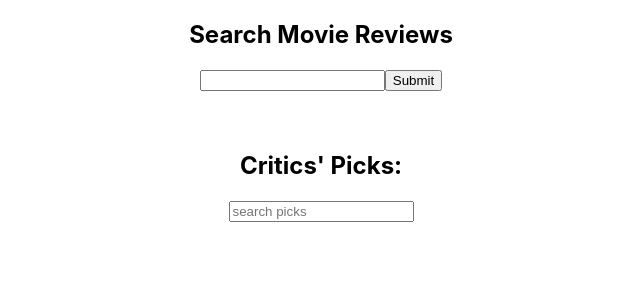
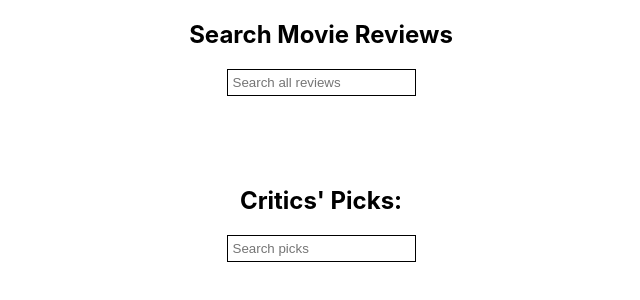
Before and after one commit to vlttx/nyt, a React (Create React App) app: page / in a window 1280 px wide. Shown: the top 300 px of the page, without its empty margins (319-959 px from the left). Built offline with nearby package versions, Linux system fonts and the light colour scheme; no server answers.

Commit message:
add SearchBox component

```diff
--- a/src/App.js
+++ b/src/App.js
@@ -2,6 +2,7 @@ import React from 'react';
 import './App.css';
 import fetch from 'isomorphic-fetch'
 import { CardList } from './components/card-list/CardList'
+import { SearchBox } from './components/search-box/SearchBox'
 
 
 const API_KEY = process.env.REACT_APP_NYT_API_KEY
@@ -46,13 +47,12 @@ class App extends React.Component {
     <div className="App">
       <form onSubmit={this.handleSubmit}>
       <h2>Search Movie Reviews</h2>
-      <input type="text" onChange={this.handleChange}/>
-      <button type="submit">Submit</button>
+      <input className="search"type="text" onChange={this.handleChange} placeholder={"Search all reviews"} />
       </form>
       <br/>
       <br/>
-     { this.state.reviews.length === 0 ? <div><h2>Critics' Picks:</h2><input type="search" placeholder="search picks" onChange={(e)=>{this.setState({searchPicks: e.target.value})}}/><br/><br/>
-     {this.state.searchPicks !== "" ? <CardList reviews={filteredPicks}/>:<CardList reviews={this.state.criticsPicks}/>}</div> : <CardList reviews={this.state.reviews}/>}
+     { this.state.reviews.length === 0 ? <div><h2>Critics' Picks:</h2><SearchBox placeholder={"Search picks"} handleChange={(e)=>{this.setState({searchPicks: e.target.value})}}/><br/><br/>
+     { this.state.searchPicks !== "" ? <CardList reviews={filteredPicks}/>:<CardList reviews={this.state.criticsPicks}/>}</div> : <CardList reviews={this.state.reviews}/>}
     </div>
   );
 }
--- /dev/null
+++ b/src/components/search-box/SearchBox.js
@@ -0,0 +1,9 @@
+import React from 'react'
+import './searchbox.styles.css'
+
+
+export const SearchBox = ({placeholder, handleChange}) => (
+
+	<input className="search" type="search" placeholder={placeholder} onChange={handleChange}/>
+
+)
--- /dev/null
+++ b/src/components/search-box/searchbox.styles.css
@@ -0,0 +1,9 @@
+.search {
+  -webkit-appearance: none;
+  border: 1px solid black;
+  outline: none;
+  padding: 5px;
+  width: auto;
+  line-height: auto;
+  margin-bottom: 30px;
+}
```
